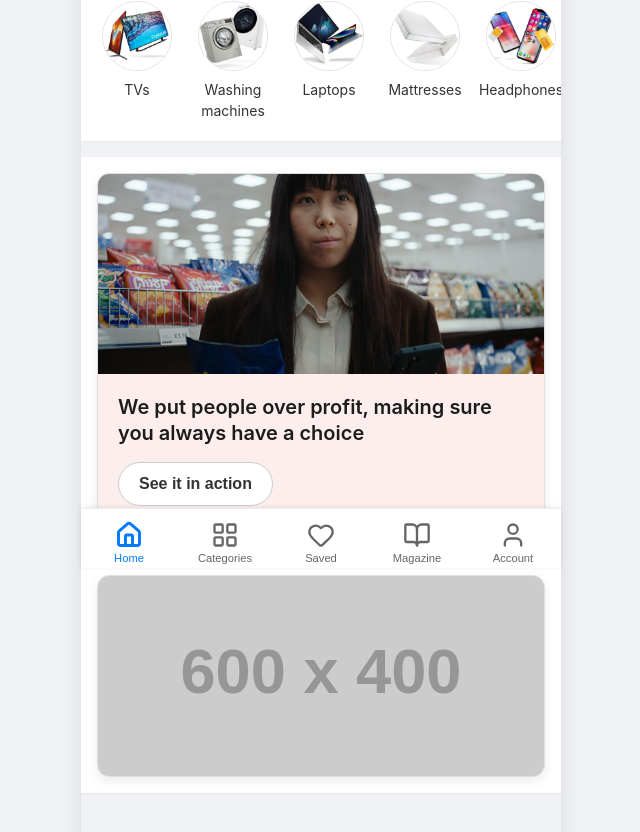
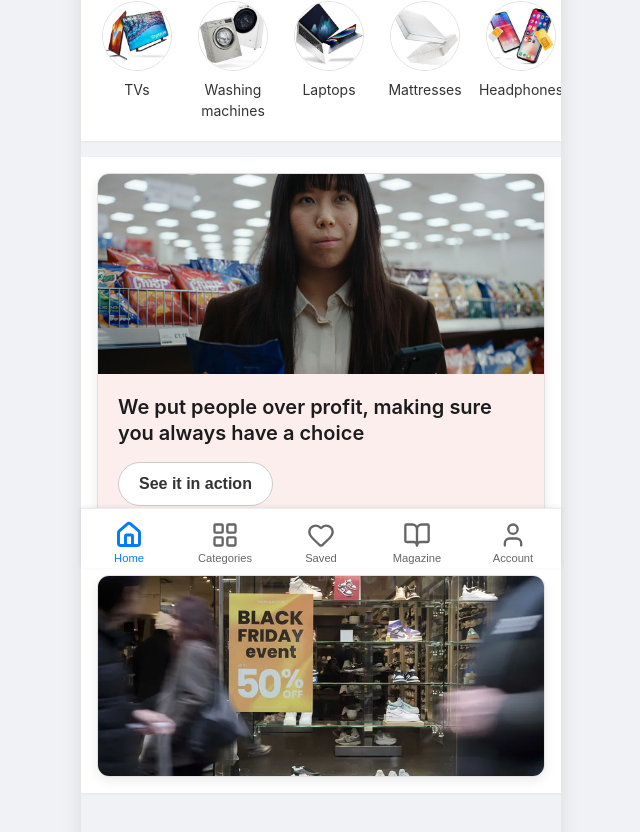
Before and after one commit to robaherne-experimentation/hackathon-2025-mobile-mag-makeover, a React (Vite) app: page / in a window 1280 px wide. Shown: the part 232-1064 px from the top of the page, without its empty margins (319-959 px from the left). Built offline with nearby package versions, Linux system fonts and the light colour scheme.

Commit message:
Add lifestyle image

```diff
--- a/src/App.jsx
+++ b/src/App.jsx
@@ -89,7 +89,7 @@ function App() {
             <section className="home-section">
                <div className="article-card">
                  <img
-                    src="https://placehold.co/600x400/bbb/666?text=Lifestyle+Image"
+                    src="/lifestyle.webp"
                     alt="Article"
                     className="article-image"
                     onError={(e) => e.target.src = 'https://placehold.co/600x400/f0f0f0/999?text=Image'}
```
